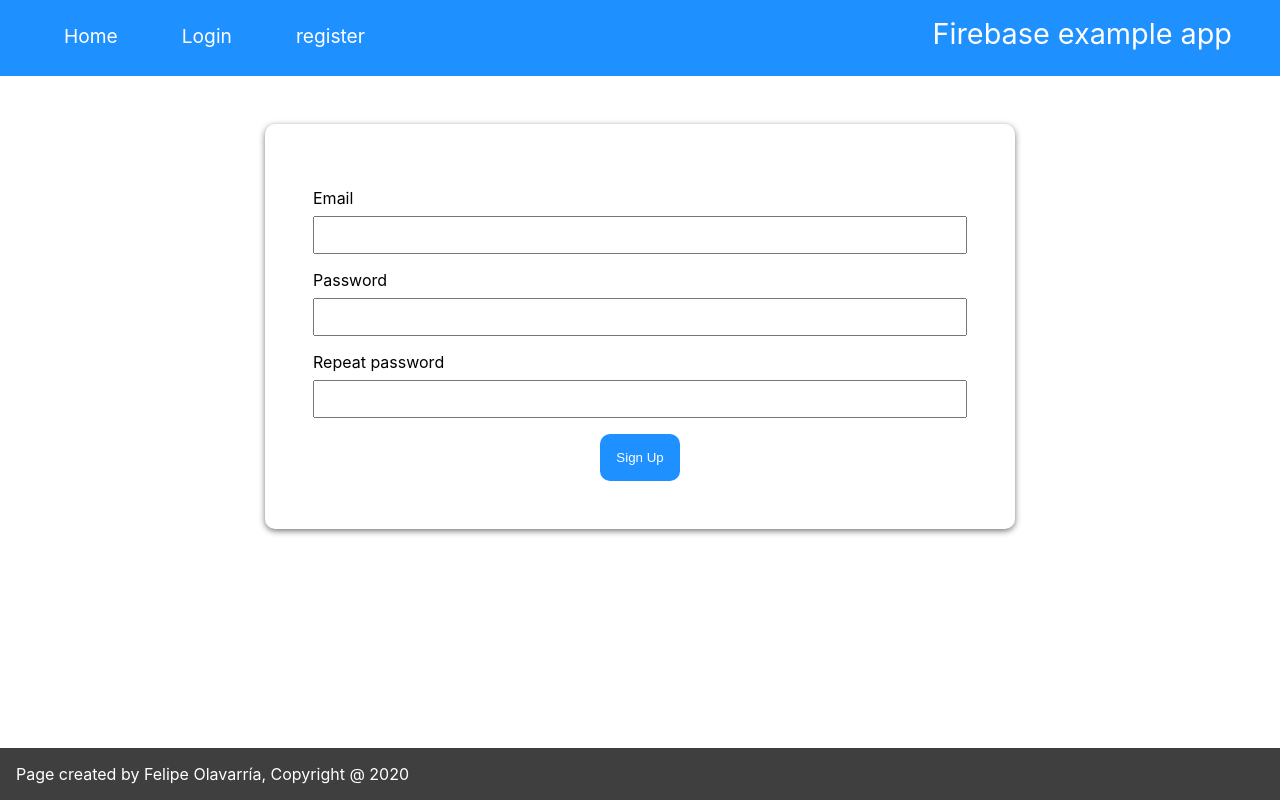
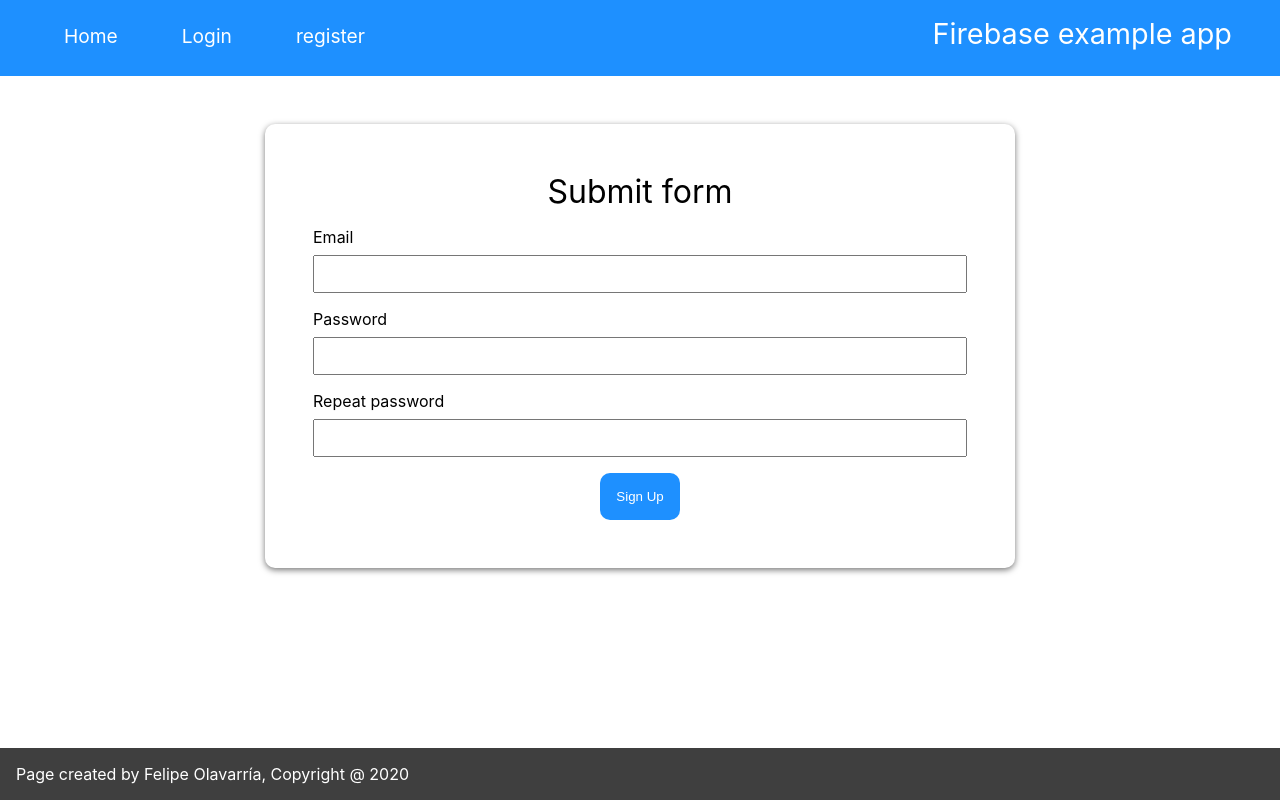
Before and after one commit to desolaser/firebase-react-app, a React (Create React App) app: page /register in a window 1280 px wide. Built offline with nearby package versions, Linux system fonts and the light colour scheme.

Commit message:
Add error variable to register.js
- Reset all variables (except error) on submit
- Add form validation
- Pass title and validation props to Form component

```diff
--- a/src/pages/register.js
+++ b/src/pages/register.js
@@ -4,12 +4,12 @@ import { useFirebase } from '../firebase';
 import Layout from '../components/layout'
 import Form from '../components/form'
 
-
 const Register = props => {
     const firebase = useFirebase()
     const [ email, setEmail ] = useState('')
     const [ password, setPassword ] = useState('')
     const [ repeatPassword, setRepeatPassword ] = useState('')
+    const [ error, setError ] = useState('')
 
     const handleSubmit = e => {
         e.preventDefault()
@@ -17,13 +17,20 @@ const Register = props => {
         firebase
             .doCreateUserWithEmailAndPassword(email, password)
             .then(authUser => {
-
+                setEmail('')
+                setPassword('')
+                setRepeatPassword('')
                 props.history.push("/");
             })
             .catch(error => {
-                this.setState({ error })
+                setError(error)
             })
     }
+
+    const isInvalid =
+      password !== repeatPassword ||
+      password === '' ||
+      email === '';
 
     const fields = [
         {
@@ -48,7 +55,14 @@ const Register = props => {
 
     return (
         <Layout>
-            <Form fields={fields} handleSubmit={handleSubmit} submitValue="Sign Up" />
+            <Form
+                title="Submit form"
+                fields={fields}
+                handleSubmit={handleSubmit}
+                submitValue="Sign Up"
+                disabled={isInvalid}
+            />
+            {error && <p>{error.message}</p>}
         </Layout>
     )
 }
```
